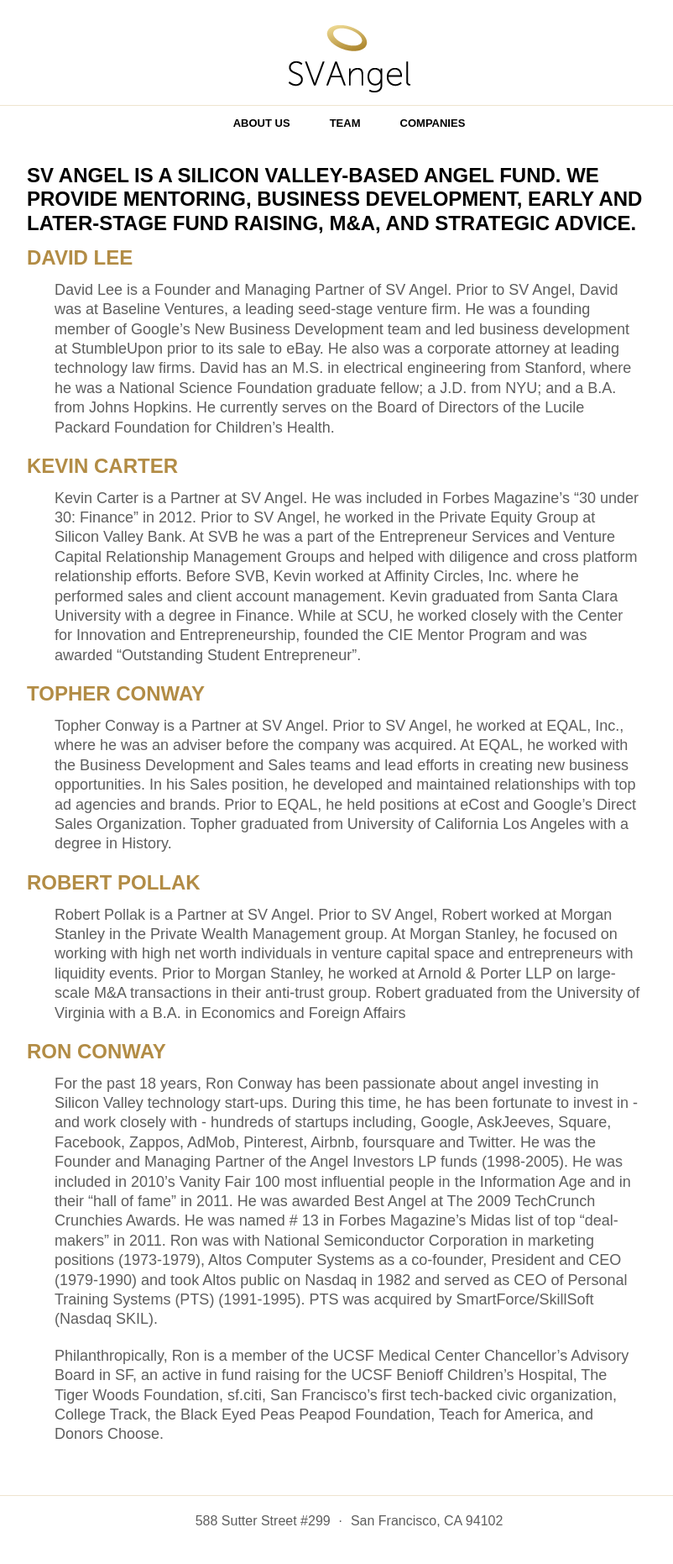
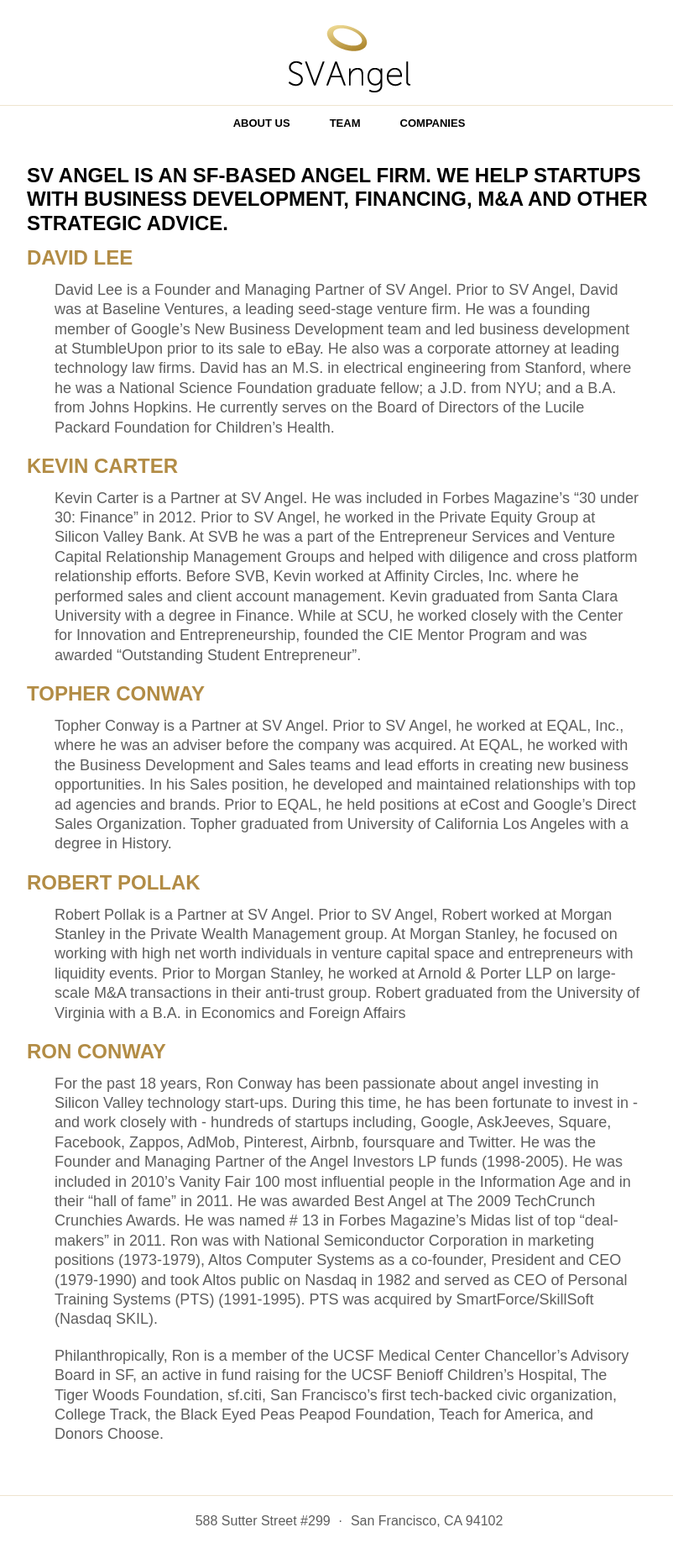
Before and after one commit to beausmith/svangel.github.com, a Jekyll site: the page built from team/index.markdown, in a window 1280 px wide. Shown: the whole page at 84% size, without its empty margins (224-1026 px from the left). Built offline with Jekyll 4.4.1, drawn with Linux system fonts in a browser that asks for light colours; Markdown is read by kramdown in place of the engine named in the settings.

Commit message:
update SV Angel description on team page

```diff
--- a/team/index.markdown
+++ b/team/index.markdown
@@ -5,7 +5,7 @@ description: SV Angel is an SF-based angel firm.  We help startups with business
 name: team
 ---
 
-# SV Angel is a Silicon Valley-based angel fund. We provide mentoring, business development, early and later-stage fund raising, M&amp;A, and strategic advice.
+# SV Angel is an SF-based angel firm.  We help startups with business development, financing, M&A and other strategic advice.
 
 ## David Lee
 David Lee is a Founder and Managing Partner of SV Angel. Prior to SV Angel, David was at Baseline Ventures, a leading seed-stage venture firm. He was a founding member of Google’s New Business Development team and led business development at StumbleUpon prior to its sale to eBay. He also was a corporate attorney at leading technology law firms. David has an M.S. in electrical engineering from Stanford, where he was a National Science Foundation graduate fellow; a J.D. from NYU; and a B.A. from Johns Hopkins. He currently serves on the Board of Directors of the Lucile Packard Foundation for Children’s Health.
```
